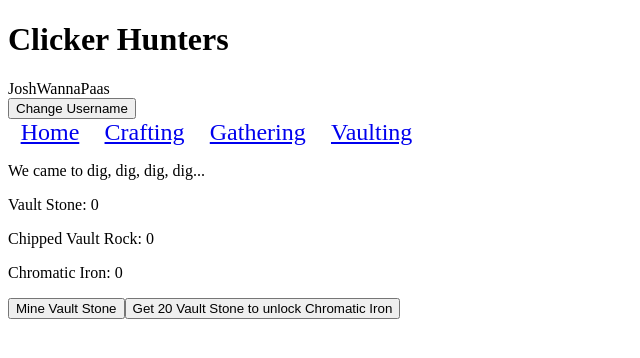
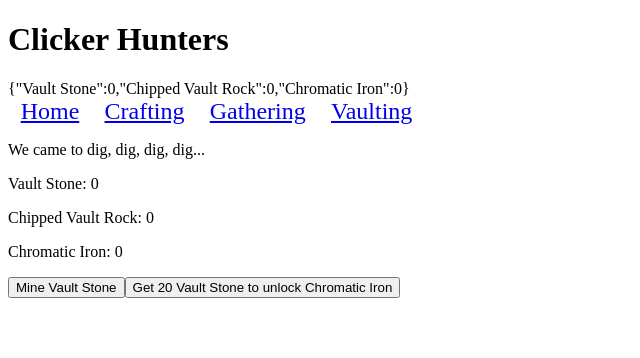
Before and after one commit to JoshWannaPaas/clicker-hunters, a Next.js app: page /world/gathering in a window 1280 px wide. Shown: the top 358 px of the page, without its empty margins (0-640 px from the left). Built offline with nearby package versions, Linux system fonts and the light colour scheme.

Commit message:
Persistent Materials Across Pages

```diff
--- a/src/app/layout.tsx
+++ b/src/app/layout.tsx
@@ -6,7 +6,7 @@ import type { Metadata } from 'next'
 import { Inter } from 'next/font/google'
 import Link from 'next/link'
 import { RecoilRoot } from 'recoil'
-import SignInSection from '@/components/SignInSection'
+import MaterialSection from '@/components/MaterialSection'
 
 const inter = Inter({ subsets: ['latin'] })
 
@@ -24,8 +24,7 @@ export default function RootLayout ({children,}: {children: React.ReactNode}) {
             <div>
               <h1>Clicker Hunters</h1>
 
-              <ProfileSection />
-              <SignInSection />
+              <MaterialSection />
               <Link className="nav" href="/">Home</Link>
               <Link className="nav" href="/world/crafting">Crafting</Link>
               <Link className="nav" href="/world/gathering">Gathering</Link>
--- a/src/app/world/crafting/page.tsx
+++ b/src/app/world/crafting/page.tsx
@@ -13,7 +13,7 @@ export default function Home() {
   const [materialValues, setMaterialValues] = React.useState([50, 50, 50]);
 
 
-  // Materials Object
+  // Materials Object/Dictionary
   const materials: Record<string, number> = {
     "Vault Stone": 50,
     "Chipped Vault Rock": 50,
--- a/src/app/world/gathering/page.tsx
+++ b/src/app/world/gathering/page.tsx
@@ -1,6 +1,11 @@
 "use client"
 
 import React from "react";
+import { AtomEffect, atom } from "recoil";
+import MaterialSection from '@/components/MaterialSection'
+import { materialListAtom } from "@/atoms/materialList";
+
+
 
 export default function Home() {
     const vaultChipChance = 0.2;
@@ -13,13 +18,28 @@ export default function Home() {
     const [chromaticIronReq, setChromaticIronReq] = React.useState("Get " + vaultStoneForChromaticIron + " Vault Stone to unlock Chromatic Iron");
 
 
-    //****  Button Events  **** */
+    //****  Button Events  ****/
 
 
     // 20% Chance to get a Chipped Vault Rock from mining Vault Stone
     const mineVaultStone = () => {
-        if(Math.random() <= vaultChipChance)
-            setVaultChip(vaultChip+1);
+        if(Math.random() <= vaultChipChance){
+
+          /*
+          // To update the value of b
+          const oldDictionary = {a: 1, b: 2}
+          const newDictionary = {...oldDictionary, b: 3}
+
+          const [list, setList] = ....
+          setList({...list, b: 3})
+          // newDictionary is {a: 1, b: 3}
+          */
+
+          setVaultChip(vaultChip+1);
+
+
+
+        }
         else
             setVaultStone(vaultStone+1);
     }
--- a/src/app/world/vaulting/page.tsx
+++ b/src/app/world/vaulting/page.tsx
@@ -1,6 +1,6 @@
 "use client"
 
-import { usernameAtom } from "@/recoil/profile";
+import { usernameAtom } from "@/atoms/username";
 import React, { useEffect } from "react";
 import {useRecoilState} from 'recoil';
 
--- /dev/null
+++ b/src/atoms/materialList.ts
@@ -0,0 +1,10 @@
+import { AtomEffect, atom } from "recoil";
+
+export const materialListAtom = atom<Record<string, number>>({
+  key: "materialListAtom",
+  default: {
+    "Vault Stone": 0,
+    "Chipped Vault Rock": 0,
+    "Chromatic Iron": 0
+  }
+})
--- /dev/null
+++ b/src/atoms/username.ts
@@ -0,0 +1,25 @@
+import { AtomEffect, atom } from "recoil";
+
+
+
+// const localStorageEffect = (key: string):AtomEffect<any> => ({setSelf, onSet}) => {
+//   const savedValue = localStorage.getItem(key)
+//   if (savedValue != null) {
+//     setSelf(JSON.parse(savedValue));
+//   }
+//   onSet((newValue, _, isReset) => {
+//     isReset
+//       ? localStorage.removeItem(key)
+//       : localStorage.setItem(key, JSON.stringify(newValue));
+//   });
+// };
+
+
+/**
+ * The user's username
+ */
+export const usernameAtom = atom<string>({
+  key: "usernameAtom",
+  default: "JoshWannaPaas",
+  // effects: [ localStorageEffect("usernameAtom") ]
+});
--- /dev/null
+++ b/src/components/MaterialSection.tsx
@@ -0,0 +1,23 @@
+import { materialListAtom } from "@/atoms/materialList";
+import { useRecoilState } from "recoil";
+import React, { useEffect } from "react";
+
+// const ProfileSection = () => {
+//     const [username, setUsername] = useRecoilState(usernameAtom)
+//     return (
+//       <div>
+//         {username}
+//       </div>
+//     )
+//   }
+//   export default ProfileSection;
+
+  const MaterialSection = () => {
+    const [materialList, setMaterialList] = useRecoilState(materialListAtom);
+
+    return(
+        <div>{JSON.stringify(materialList)}</div>
+    )
+  }
+
+  export default MaterialSection;
--- a/src/components/ProfileSection.tsx
+++ b/src/components/ProfileSection.tsx
@@ -1,11 +1,14 @@
-import { usernameAtom } from "@/recoil/profile";
+import { usernameAtom } from "@/atoms/username";
 import { useRecoilState } from "recoil";
+import React, { useEffect } from "react";
 
 
 
 const ProfileSection = () => {
+  const [shownUsername, setShownUsername] = React.useState("");
   const [username, setUsername] = useRecoilState(usernameAtom)
 
+  useEffect(() => setShownUsername(username), [username])
   return (
     <div>
       {username}
--- a/src/components/SignInSection.tsx
+++ b/src/components/SignInSection.tsx
@@ -1,16 +1,15 @@
-import { usernameAtom } from "@/recoil/profile"
+import { usernameAtom } from "@/atoms/username"
 import { useRecoilState } from "recoil"
 
 const SignInSection = () => {
   const [username, setUsername] = useRecoilState(usernameAtom)
-
   return (
     <div>
+
       <button onClick={() => {
         setUsername("Tommy")
       }}>Change Username</button>
     </div>
     )
-
 }
 export default SignInSection;
--- a/src/recoil/profile.ts
+++ /dev/null
@@ -1,25 +0,0 @@
-import { AtomEffect, atom } from "recoil";
-
-const localStorageEffect = (key: string):AtomEffect<any> => ({setSelf, onSet}) => {
-  if (typeof window === 'undefined') return;
-
-  const savedValue = localStorage.getItem(key)
-  if (savedValue != null) {
-    setSelf(JSON.parse(savedValue));
-  }
-
-  onSet((newValue, _, isReset) => {
-    isReset
-      ? localStorage.removeItem(key)
-      : localStorage.setItem(key, JSON.stringify(newValue));
-  });
-};
-
-/**
- * The user's username
- */
-export const usernameAtom = atom<string>({
-  key: "usernameAtom",
-  default: "JoshWannaPaas",
-  effects: [ localStorageEffect("usernameAtom") ]
-});
```
Also changed, not shown: src/atoms/inventory.ts (added).
